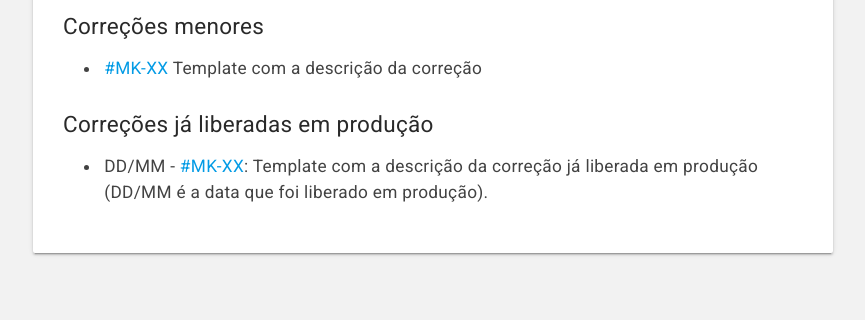
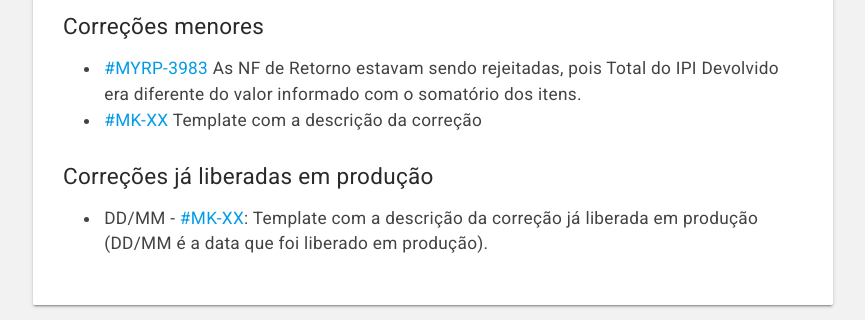
Before and after one commit to myrp-maicon/changelog-myrp, a Jekyll site: the page built from docs/myrp/19.04.01.md, in a window 1280 px wide, cut to the strip 1148-1468 px from the top of the page. Shown: the whole strip, without its empty margins (207-1072 px from the left). Built offline with Jekyll 4.4.1, drawn with Linux system fonts in a browser that asks for light colours; nearby versions of some CDN libraries; our own code applies the rules of GitHub Pages for plain Markdown files; the repository's description, which GitHub fills in, is left out; before the commit the page ends 1416 px from its top, so only the background shows below that.

Commit message:
Atualização
Atendimento do chamado MYRP-3983

```diff
--- a/docs/myrp/19.04.01.md
+++ b/docs/myrp/19.04.01.md
@@ -16,6 +16,7 @@ As alterações estarão disponíveis no ambiente demo.myrp.com.br (212) na sema
 ![img001](https://i.imgur.com/XXXX.png)
 
 ## Correções menores
+* [#MYRP-3983](https://devmyrp.atlassian.net/browse/MYRP-3983) As NF de Retorno estavam sendo rejeitadas, pois Total do IPI Devolvido era diferente do valor informado com o somatório dos itens.
 * [#MK-XX](https://devmyrp.atlassian.net/browse/MK-XX) Template com a descrição da correção
 
 ## Correções já liberadas em produção
```
